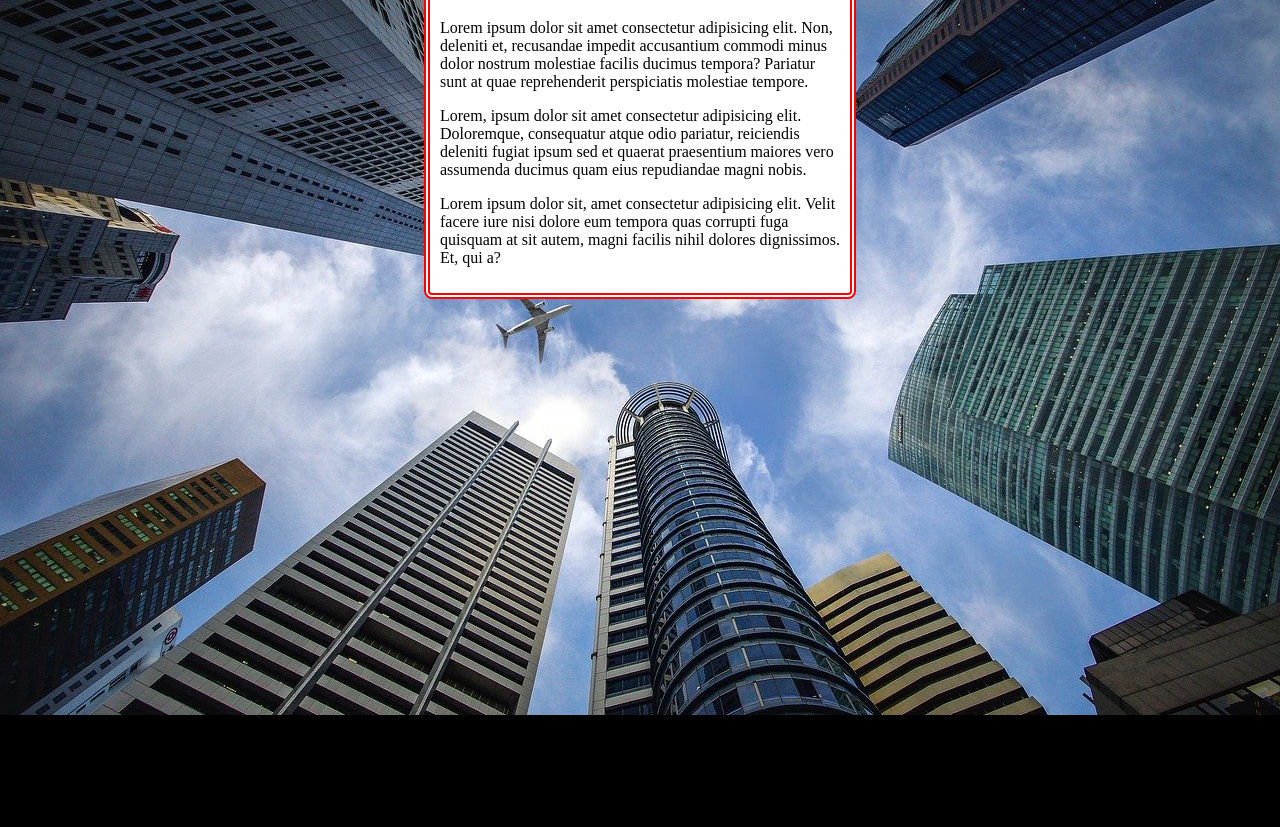
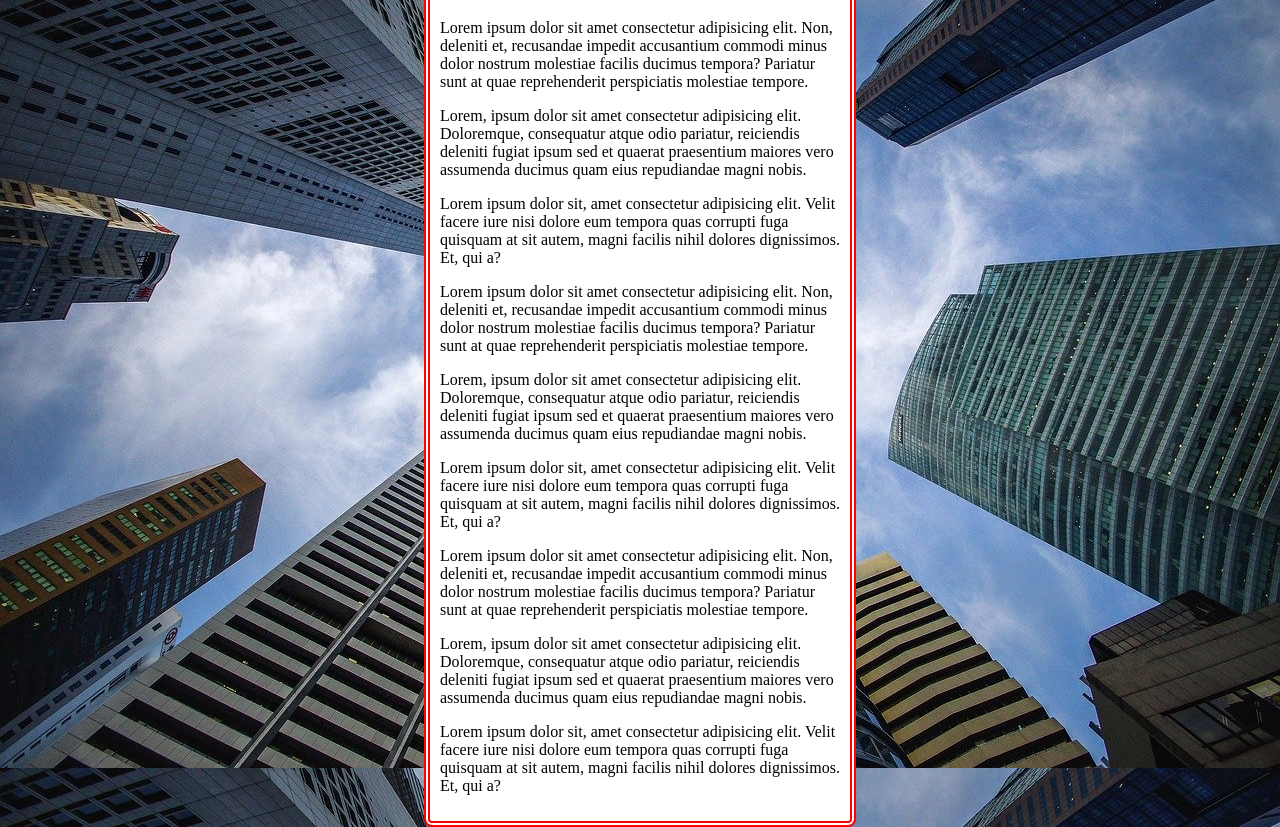
Before and after one commit to Romurak/HTML-CSS, a plain HTML site: page Modulo03/ex022/fundo006.html in a window 1280 px wide. Shown: the part 85-912 px from the top of the page. Before the commit the page ends 800 px from the top, so only its background shows below. Drawn offline with Linux system fonts and the light colour scheme.

Commit message:
Aula 19/06

```diff
--- a/Modulo03/ex022/fundo006.html
+++ b/Modulo03/ex022/fundo006.html
@@ -3,19 +3,26 @@
 <head>
     <meta charset="UTF-8">
     <meta name="viewport" content="width=device-width, initial-scale=1.0">
-    <title>Document</title>
+    <title>Fundo Fixo de Tela</title>
     <style>
         body{
             height: 97vh;
             background-color: black;
             background-image: url(imagens/wallpaper002.jpg);
-            background-repeat: no-repeat;
+            /*background-repeat: no-repeat;
             background-position: center top;
+            background-attachment: fixed;*/
+
+            /* background shorthand
+                color > image > repeat > attachment > position
+            */
+            background: black url(imagens/wallpaper002.jpg) no-repeat fixed center top;
             background-size: cover ;
         }
+
         main{
             background-color: white;
-            width: 400px;
+            max-width: 400px;
             padding: 10px;
             margin: auto;
             border: 6px double red;
@@ -28,6 +35,10 @@
         <h1>Teste de Imagem de Fundo</h1>
         <p>Lorem ipsum dolor sit amet consectetur adipisicing elit. Non, deleniti et, recusandae impedit accusantium commodi minus dolor nostrum molestiae facilis ducimus tempora? Pariatur sunt at quae reprehenderit perspiciatis molestiae tempore.</p>
         <p>Lorem, ipsum dolor sit amet consectetur adipisicing elit. Doloremque, consequatur atque odio pariatur, reiciendis deleniti fugiat ipsum sed et quaerat praesentium maiores vero assumenda ducimus quam eius repudiandae magni nobis.</p>
+        <p>Lorem ipsum dolor sit, amet consectetur adipisicing elit. Velit facere iure nisi dolore eum tempora quas corrupti fuga quisquam at sit autem, magni facilis nihil dolores dignissimos. Et, qui a?</p><p>Lorem ipsum dolor sit amet consectetur adipisicing elit. Non, deleniti et, recusandae impedit accusantium commodi minus dolor nostrum molestiae facilis ducimus tempora? Pariatur sunt at quae reprehenderit perspiciatis molestiae tempore.</p>
+        <p>Lorem, ipsum dolor sit amet consectetur adipisicing elit. Doloremque, consequatur atque odio pariatur, reiciendis deleniti fugiat ipsum sed et quaerat praesentium maiores vero assumenda ducimus quam eius repudiandae magni nobis.</p>
+        <p>Lorem ipsum dolor sit, amet consectetur adipisicing elit. Velit facere iure nisi dolore eum tempora quas corrupti fuga quisquam at sit autem, magni facilis nihil dolores dignissimos. Et, qui a?</p><p>Lorem ipsum dolor sit amet consectetur adipisicing elit. Non, deleniti et, recusandae impedit accusantium commodi minus dolor nostrum molestiae facilis ducimus tempora? Pariatur sunt at quae reprehenderit perspiciatis molestiae tempore.</p>
+        <p>Lorem, ipsum dolor sit amet consectetur adipisicing elit. Doloremque, consequatur atque odio pariatur, reiciendis deleniti fugiat ipsum sed et quaerat praesentium maiores vero assumenda ducimus quam eius repudiandae magni nobis.</p>
         <p>Lorem ipsum dolor sit, amet consectetur adipisicing elit. Velit facere iure nisi dolore eum tempora quas corrupti fuga quisquam at sit autem, magni facilis nihil dolores dignissimos. Et, qui a?</p>
     </main>
 </body>
```
Also changed, not shown: Modulo03/ex022/fundo007.html (added, +16 -0 lines).
